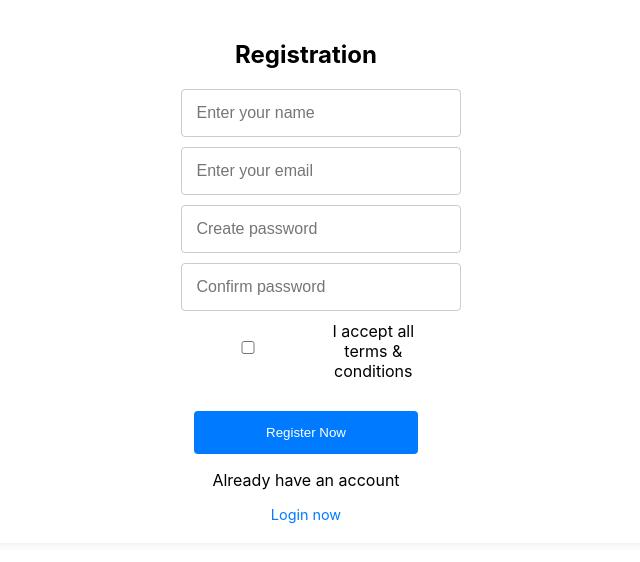
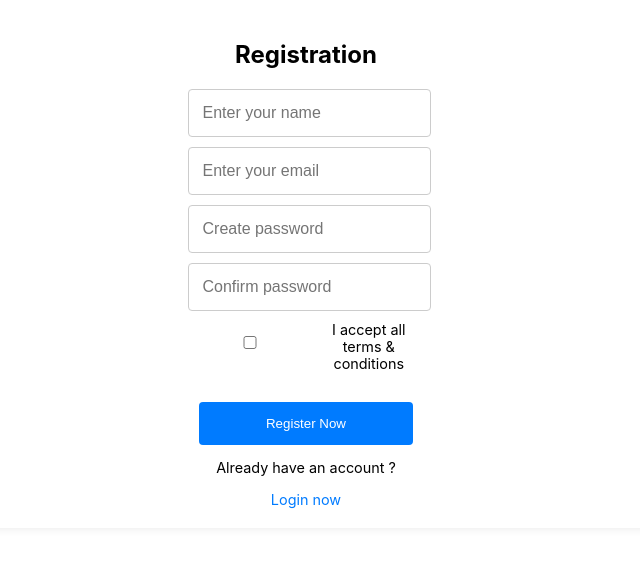
Before and after one commit to nchalla5/BookMart, a React (Create React App) app in the folder frontend/: page / in a window 1280 px wide. Both pictures are taken after a click on the element "Signup now". Shown: the top 562 px of the page, without its empty margins (334-974 px from the left). Built offline with nearby package versions, Linux system fonts and the light colour scheme.

Commit message:
Formatting login screens

```diff
--- a/frontend/src/Components/Login.css
+++ b/frontend/src/Components/Login.css
@@ -25,7 +25,7 @@
   input {
     font-size: 16px;
     display: block;
-    width: 100%; /* Makes input take the full width of the form container */
+    width: 90%; /* Makes input take the full width of the form container */
     max-width: 300px; /* Sets a max-width to avoid overly wide input fields */
     margin-bottom: 10px;
     padding: 14px;
@@ -65,6 +65,7 @@
     display: flex;
     align-items: center; /* This aligns the checkbox and label vertically */
     margin-top: 10px; /* Adds some space above the terms and conditions */
+    font-size: 0.9em;
   }
 
   .checkbox {
@@ -89,4 +90,8 @@
     margin-bottom: 1rem;
   }
 
+  p {
+    font-size: 0.9em;
+  }
+
   /* Add additional styling as needed */
--- a/frontend/src/Components/SignUp.jsx
+++ b/frontend/src/Components/SignUp.jsx
@@ -62,7 +62,7 @@ function SignUpForm({ onToggle }) {
 
 
         <button type="submit" className="button">Register Now</button>
-        <p>Already have an account</p>
+        <p>Already have an account ?</p>
         <div className="toggle-form" onClick={onToggle}>
         Login now
         </div>
```
